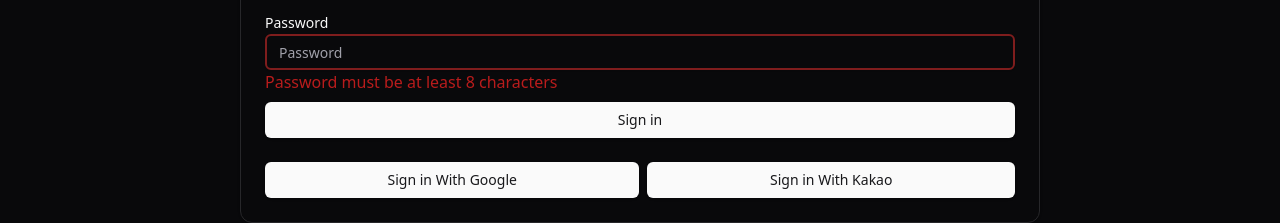
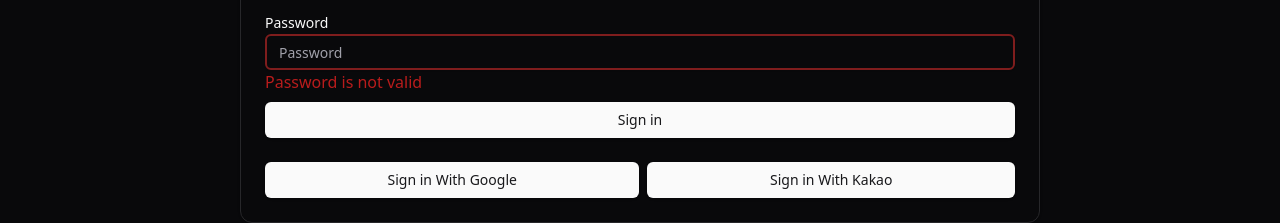
Before and after one commit to Nagi-ei/oz-react-movie, a React (Vite) app: page /signin in a window 1280 px wide. Shown: the part 383-606 px from the top of the page. Built offline with nearby package versions, Linux system fonts and the light colour scheme; no server answers.

Commit message:
♻️ Add regex for email and password

```diff
--- a/src/components/ValidationRow.jsx
+++ b/src/components/ValidationRow.jsx
@@ -13,18 +13,32 @@ export default function ValidationRow({
 }) {
   const [err, setErr] = useState(null);
 
+  const emailRegex = /[\w\-\.]+\@[\w\-\.]+/;
+  // [\w] : 단어 문자(word character) - 알파벳, 숫자, 언더스코어(_)를 의미
+  // 1. [\w\-\.]+ : 이메일 아이디 부분 - 알파벳,숫자,언더스코어,하이픈,점이 1회 이상
+  // 2. \@ : @ 기호
+  // 3. [\w\-\.]+ : 도메인 부분 - 알파벳,숫자,언더스코어,하이픈,점이 1회 이상
+
+  const passwordRegex = /^(?=.*\d)[a-zA-Z\d]{8,}$/;
+  // ^ : 문자열의 시작
+  // (?=.*\d) : 전방 탐색(lookahead), .* 는 모든 문자(0개 이상), \d는 숫자를 의미
+  //            -> 뒤에 숫자가 최소 1개 이상 있어야 함
+  // [a-zA-Z\d] : a-z, A-Z, 숫자(0-9)만 허용
+  // {8,} : 8자리 이상
+  // $ : 문자열의 끝
+
   const isValid = () => {
     switch (name) {
       case 'Email':
-        if (!data.includes('@') || !data.includes('.')) {
+        if (!emailRegex.test(data)) {
           setErr('Email is not valid');
         } else {
           setErr(null);
         }
         break;
       case 'Password':
-        if (data.length < 8) {
-          setErr('Password must be at least 8 characters');
+        if (!passwordRegex.test(data)) {
+          setErr('Password is not valid');
         } else {
           setErr(null);
         }
```
